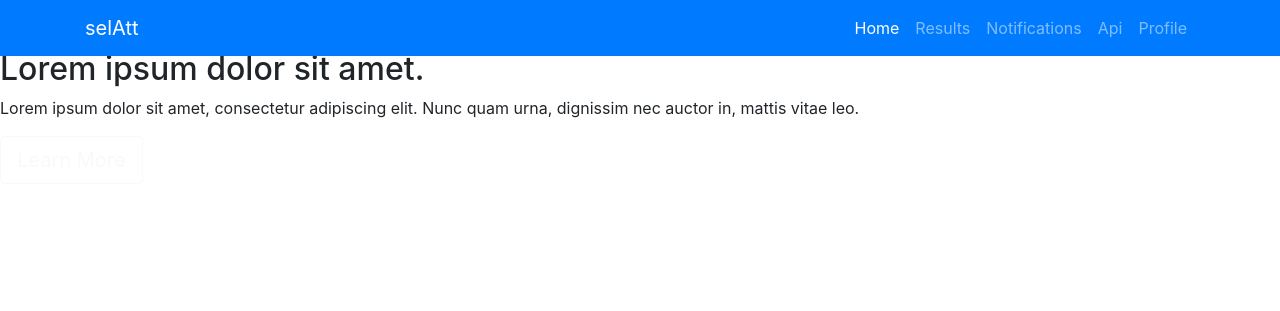
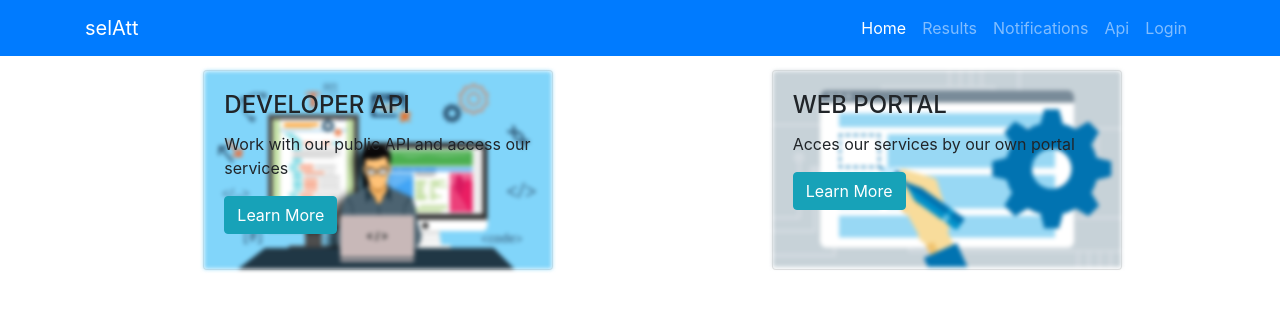
Before and after one commit to Kazzpa/tfg-kazzpa, a Django app: page / in a window 1280 px wide. Shown: the top 311 px of the page. Run offline with Django 3.2, Linux system fonts and the light colour scheme; some libraries are stand-ins or nearby versions.

Commit message:
working with landing page view #6

```diff
--- a/mysite/static/css/style.css
+++ b/mysite/static/css/style.css
@@ -1,9 +1,11 @@
 .bodyfree {
     margin: 0;
-    height:50px;
+    height:70px;
 }
 
 body {
-
-    font-family: Arial, Helvetica, sans-serif;
+    font-family: 'Roboto', sans-serif;
 }
+bg{
+    height:600px;
+}
--- a/mysite/templates/base.html
+++ b/mysite/templates/base.html
@@ -1,7 +1,6 @@
 <!DOCTYPE html>
 <html lang="es">
 <head>
-    <!-- TODO css import doesn't work -->
     {% load static %}
     <script src="https://code.jquery.com/jquery-3.4.1.slim.min.js"
             integrity="sha384-J6qa4849blE2+poT4WnyKhv5vZF5SrPo0iEjwBvKU7imGFAV0wwj1yYfoRSJoZ+n"
@@ -9,6 +8,7 @@
     <script src="https://cdn.jsdelivr.net/npm/popper.js@1.16.0/dist/umd/popper.min.js"
             integrity="sha384-Q6E9RHvbIyZFJoft+2mJbHaEWldlvI9IOYy5n3zV9zzTtmI3UksdQRVvoxMfooAo"
             crossorigin="anonymous"></script>
+    <link href="https://fonts.googleapis.com/css?family=Roboto&display=swap" rel="stylesheet">
     <link rel="stylesheet" type="text/css" href="{% static 'css/style.css' %}">
     <link rel="stylesheet" href="{% static 'css/bootstrap.min.css' %}">
 
@@ -24,10 +24,19 @@
              id="navcol-1">
             <ul class="nav navbar-nav ml-auto">
                 <li class="nav-item"><a class="nav-link active" href="/">Home</a></li>
-                <li class="nav-item"><a class="nav-link" href="#features.html">Results</a></li>
+                <li class="nav-item"><a class="nav-link" href="/result">Results</a></li>
                 <li class="nav-item"><a class="nav-link" href="#features.html">Notifications</a></li>
                 <li class="nav-item"><a class="nav-link" href="#features.html">Api</a></li>
-                <li class="nav-item"><a class="nav-link" href="/accounts/login">Profile</a></li>
+
+                <li class="nav-item">
+                    {% if user.is_authenticated %}
+                        <p class="nav-link">{{ user.username }}</p>
+                </li>
+
+                <li class="nav-item"><a class="nav-link" href="/accounts/logout">LogOut</a></li>
+                    {% else %}<a class="nav-link" href="/accounts/login">Login</a>
+                </li>
+                    {% endif %}
             </ul>
         </div>
     </div>
--- a/mysite/templates/index.html
+++ b/mysite/templates/index.html
@@ -3,18 +3,34 @@
 {% block content %}
     <main class="page landing-page">
         {% load static %}
-        <section class="container-fluid">
-            <div class="text-center">
-                <div class="row">
-                    <h2>Lorem ipsum dolor sit amet.</h2>
+
+        <div class="row font-weight-normal">
+            <div class="col-sm-2"></div>
+            <div class="card img-fluid" style="width:350px">
+                <img class="card-img-top" src="{% static 'img/dev.jpg' %}"
+                     alt="Card image" style="width:100%;/* Add the blur effect */
+                    filter: blur(2px);
+                    -webkit-filter: blur(2px);">
+                <div class="card-img-overlay">
+                    <h4 class="card-title">DEVELOPER API</h4>
+                    <p class="card-text">Work with our public API and access our services</p>
+                    <a href="#" class="btn btn-info">Learn More</a>
                 </div>
-                <div class="row">
-                    <p>Lorem ipsum dolor sit amet, consectetur adipiscing elit. Nunc quam urna, dignissim nec auctor in,
-                        mattis vitae leo.</p>
+            </div>
+            <div class="col-sm-2"></div>
+            <div class="card img-fluid" style="width:350px">
+                <img class="card-img-top" src="{% static 'img/web.jpg' %}"
+                     alt="Card image" style="width:100%;/* Add the blur effect */
+                    filter: blur(2px);
+                    -webkit-filter: blur(2px);">
+                <div class="card-img-overlay">
+                    <h4 class="card-title">WEB PORTAL</h4>
+                    <p class="card-text">Acces our services by our own portal</p>
+                    <a href="#" class="btn btn-info">Learn More</a>
                 </div>
-                <div class="row">
-                    <button class="btn btn-outline-light btn-lg" type="button">Learn More</button>
-                </div>
-        </section>
+            </div>
+            <div class="col-sm-2"></div>
+
+        </div>
     </main>
 {% endblock %}
```
Also changed, not shown: mysite/templates/registration/login.html (+12 -7 lines), mysite/static/img/dev.jpg (added), mysite/static/img/web.jpg (added), mysite/static/js/bootstrap.bundle.js, mysite/static/js/bootstrap.js.
